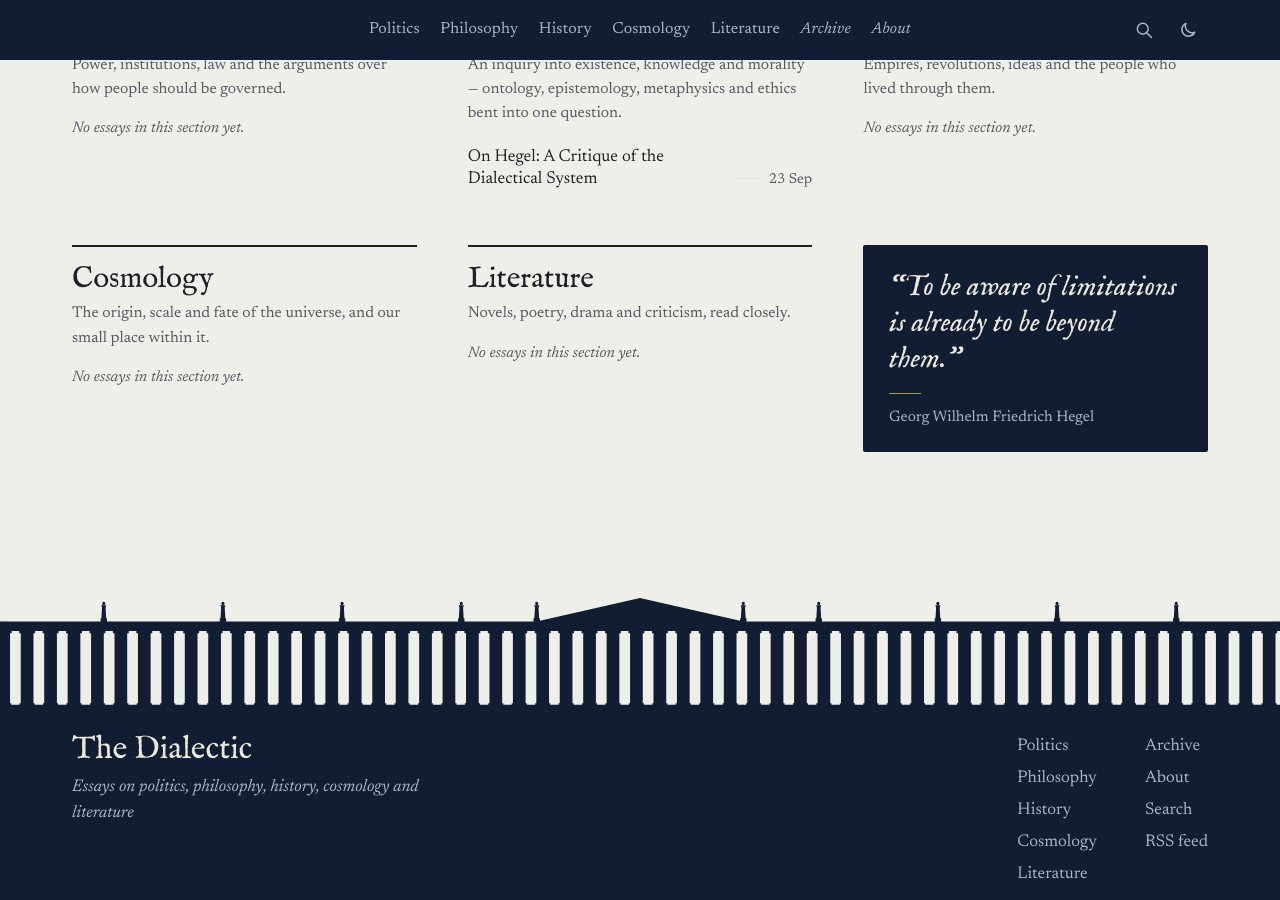
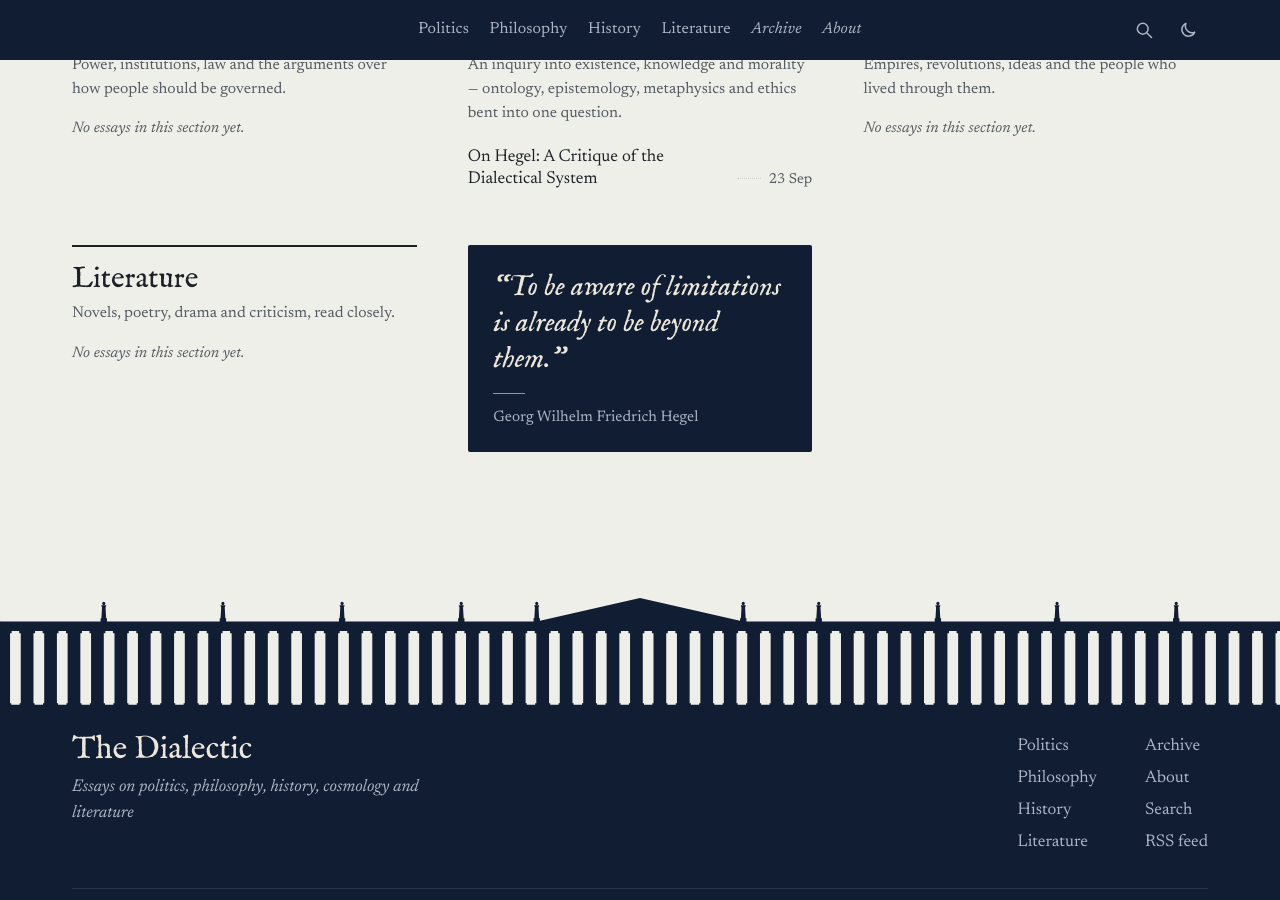
Before and after one commit to Hashir61/The-Dialectic, a Jekyll site: the page built from index.html, in a window 1280 px wide and 900 px high, scrolled down 1879 px. Built offline with Jekyll 4.4.1, drawn with Linux system fonts in a browser that asks for light colours.

Commit message:
Delete 'Cosmology' section from sections.yml
Removed the 'Cosmology' section from the YAML data.

```diff
--- a/_data/sections.yml
+++ b/_data/sections.yml
@@ -19,13 +19,6 @@
   hero_alt: "Jacques-Louis David, The Coronation of Napoleon, 1807"
   hero_credit: "Jacques-Louis David, The Coronation of Napoleon, 1807"
 
-- slug: cosmology
-  name: Cosmology
-  description: "The origin, scale and fate of the universe, and our small place within it."
-  hero_image: /assets/img/sections/cosmology.jpg
-  hero_alt: "A dense field of stars against the night sky"
-  hero_credit: "Photo credit pending"
-
 - slug: literature
   name: Literature
   description: "Novels, poetry, drama and criticism, read closely."
```
